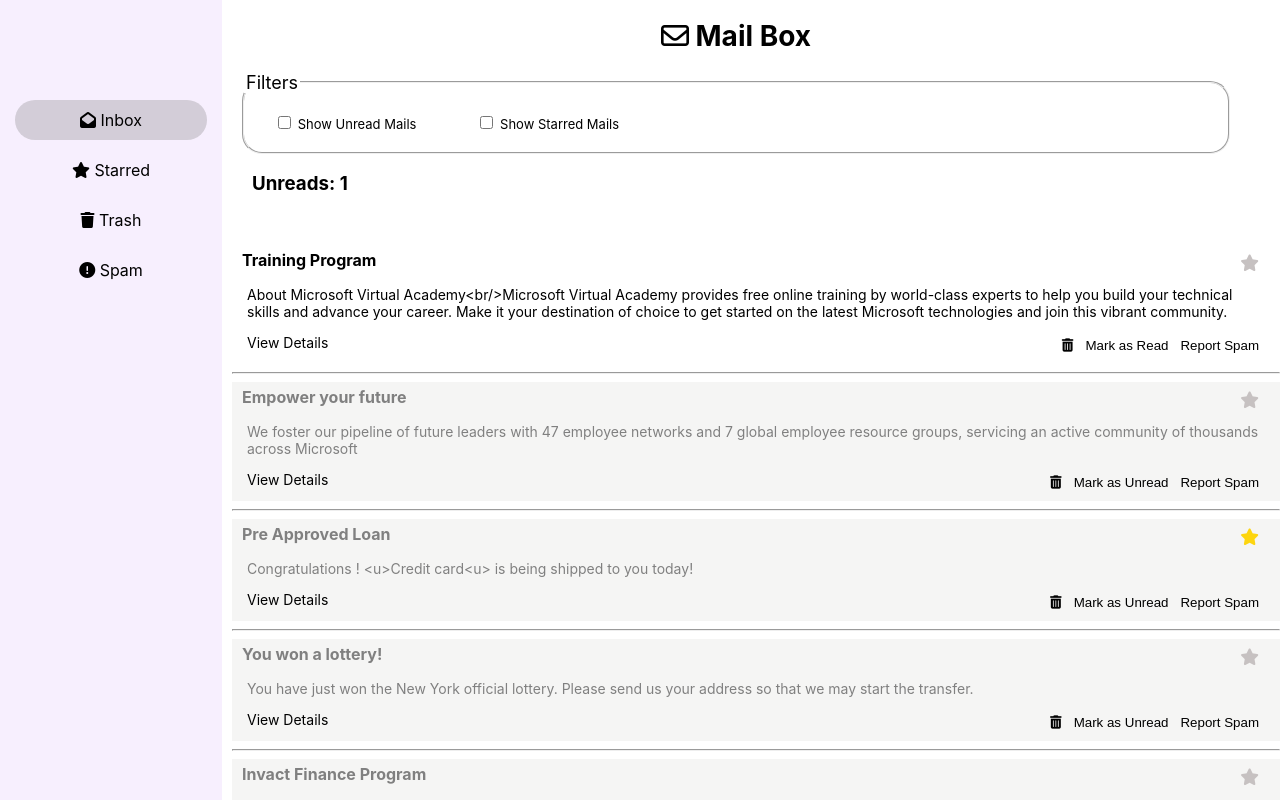
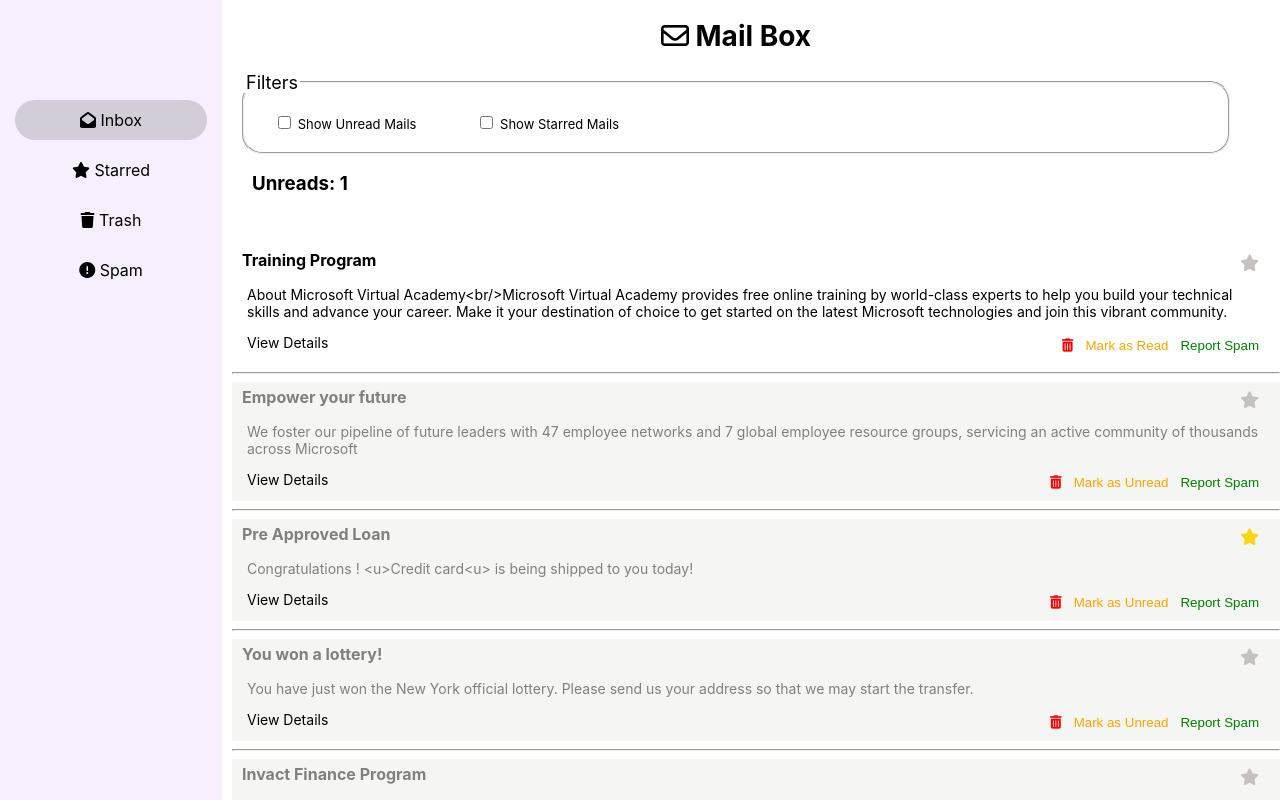
Before and after one commit to sweta1308/set-10-emails, a React (Create React App) app: page / in a window 1280 px wide. Shown: the top 800 px of the page. Built offline with nearby package versions, Linux system fonts and the light colour scheme.

Commit message:
update style

```diff
--- a/src/pages/Inbox.js
+++ b/src/pages/Inbox.js
@@ -24,9 +24,9 @@ export const Inbox = () => {
                             <div className="details">
                                 <Link to={`/details/${mail.mId}`}>View Details</Link>
                                 <div className='buttons'>
-                                    <button onClick={() => mailDispatch({type: 'delete', payload: mail.mId})}><i class="fa-solid fa-trash-can"></i></button>
-                                    <button onClick={() => mailDispatch({type: 'markRead', payload: mail.mId})}>Mark as {mail.unread ? 'Unread' : 'Read'}</button>
-                                    <button  onClick={() => mailDispatch({type: 'spam', payload: mail.mId})}>Report Spam</button>
+                                    <button style={{color: 'red'}} onClick={() => mailDispatch({type: 'delete', payload: mail.mId})}><i class="fa-solid fa-trash-can"></i></button>
+                                    <button style={{color: 'orange'}} onClick={() => mailDispatch({type: 'markRead', payload: mail.mId})}>Mark as {mail.unread ? 'Unread' : 'Read'}</button>
+                                    <button style={{color: 'green'}}  onClick={() => mailDispatch({type: 'spam', payload: mail.mId})}>Report Spam</button>
                                 </div>
                             </div>
 
--- a/src/pages/Spam.js
+++ b/src/pages/Spam.js
@@ -18,7 +18,7 @@ export const Spam = () => {
                             <p>{mail?.content}</p>
                             <div className="details">
                                 <Link  to={`/details/${mail.mId}`}>View Details</Link>
-                                <button onClick={() => mailDispatch({type: 'notSpam', payload: mail.mId})}>Not Spam</button>
+                                <button style={{color: 'green'}} onClick={() => mailDispatch({type: 'notSpam', payload: mail.mId})}>Not Spam</button>
                             </div>
 
 
--- a/src/pages/Starred.js
+++ b/src/pages/Starred.js
@@ -22,9 +22,9 @@ export const Starred = () => {
                             <div className="details">
                                 <Link to={`/details/${mail.mId}`}>View Details</Link>
                                 <div className='buttons'>
-                                    <button onClick={() => mailDispatch({type: 'delete', payload: mail.mId})}><i class="fa-solid fa-trash-can"></i></button>
-                                    <button onClick={() => mailDispatch({type: 'markRead', payload: mail.mId})}>Mark as {mail.unread ? 'Unread' : 'Read'}</button>
-                                    <button  onClick={() => mailDispatch({type: 'spam', payload: mail.mId})}>Report Spam</button>
+                                    <button style={{color: 'red'}} onClick={() => mailDispatch({type: 'delete', payload: mail.mId})}><i class="fa-solid fa-trash-can"></i></button>
+                                    <button style={{color: 'orange'}} onClick={() => mailDispatch({type: 'markRead', payload: mail.mId})}>Mark as {mail.unread ? 'Unread' : 'Read'}</button>
+                                    <button style={{color: 'green'}}  onClick={() => mailDispatch({type: 'spam', payload: mail.mId})}>Report Spam</button>
                                 </div>
                             </div>
 
--- a/src/pages/Trash.js
+++ b/src/pages/Trash.js
@@ -18,7 +18,7 @@ export const Trash = () => {
                             <p>{mail?.content}</p>
                             <div className="details">
                                 <Link to={`/details/${mail.mId}`}>View Details</Link>
-                                <button onClick={() => mailDispatch({type: 'restore', payload: mail.mId})}>Restore</button>
+                                <button style={{color: 'red'}} onClick={() => mailDispatch({type: 'restore', payload: mail.mId})}>Restore</button>
                             </div>
 
                         </li>
```
